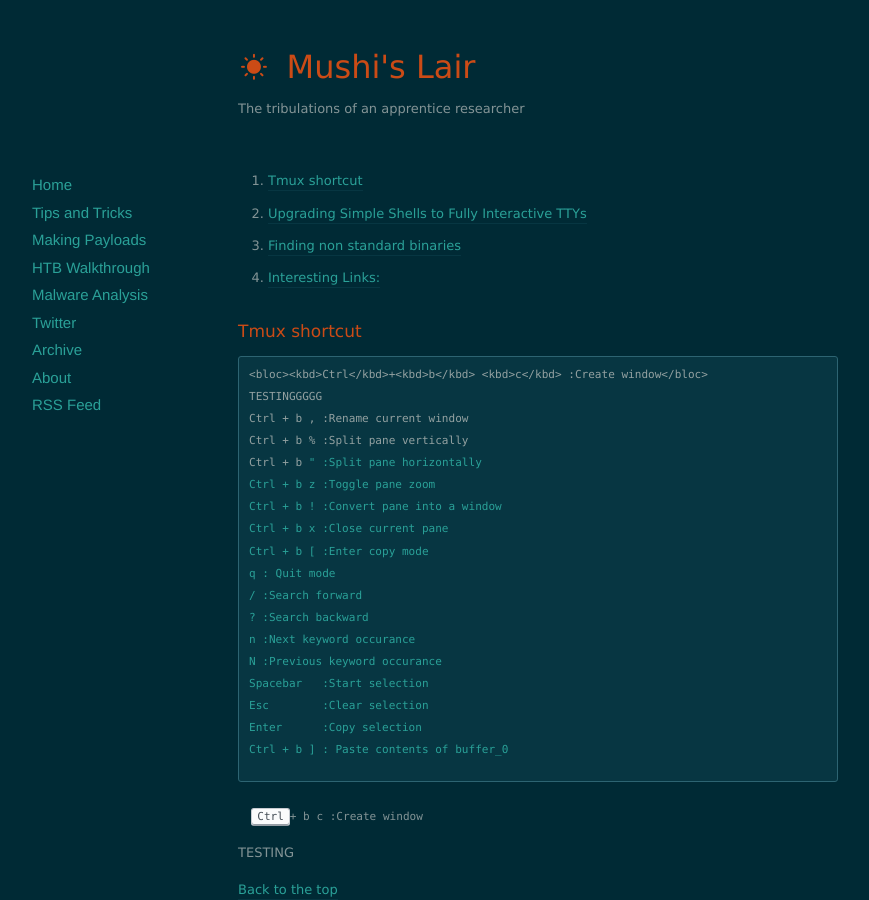
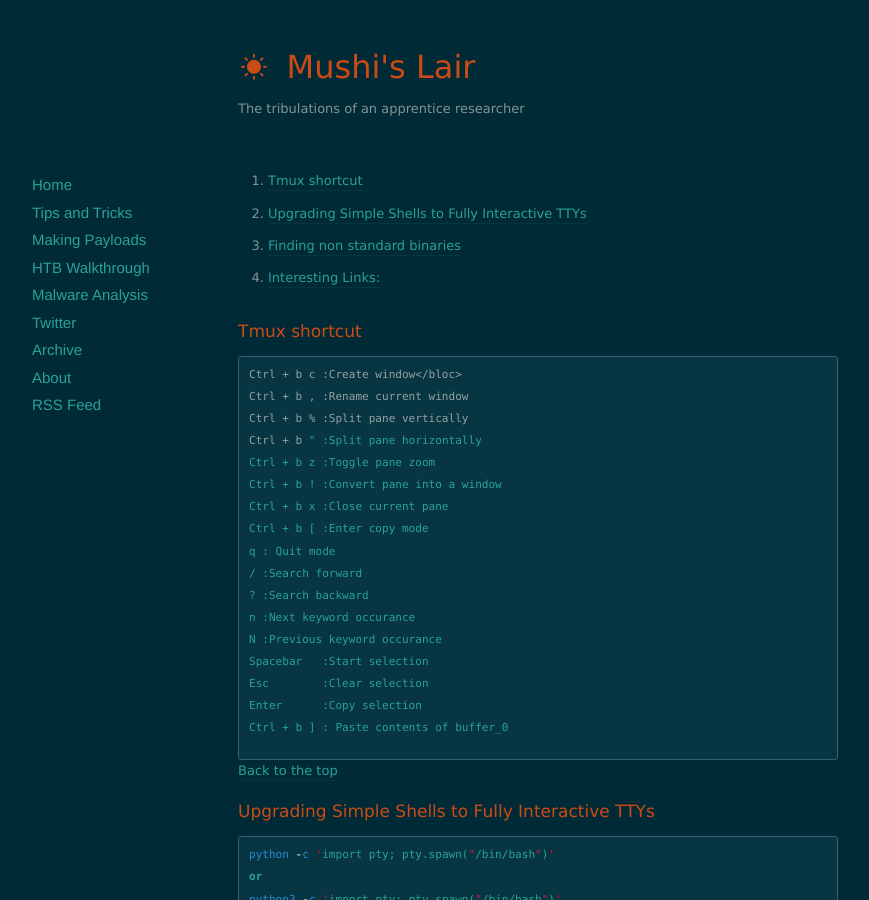
Before and after one commit to Mushi-mushi/mushi-mushi.github.io, a Jekyll site: the page built from tips/index.markdown, in a window 1280 px wide and 900 px high. Shown: the whole window, without its empty margins (102-971 px from the left). Built offline with Jekyll 4.4.1, drawn with Linux system fonts in a browser that asks for light colours; nearby versions of some CDN libraries.

Commit message:
Update index.markdown

```diff
--- a/tips/index.markdown
+++ b/tips/index.markdown
@@ -7,8 +7,7 @@
 Tmux shortcut
 =============
 {% highlight bash%}
-<bloc><kbd>Ctrl</kbd>+<kbd>b</kbd> <kbd>c</kbd> :Create window</bloc>
-TESTINGGGGG
+Ctrl + b c :Create window</bloc>
 Ctrl + b , :Rename current window
 Ctrl + b % :Split pane vertically
 Ctrl + b " :Split pane horizontally
@@ -26,12 +25,6 @@
 Enter      :Copy selection
 Ctrl + b ] : Paste contents of buffer_0
 {% endhighlight %}
-
-<pre><code>
-  <kbd>Ctrl</kbd>+ b c :Create window
-</code></pre>
-
-TESTING
 
 [Back to the top](##header)
 
```
